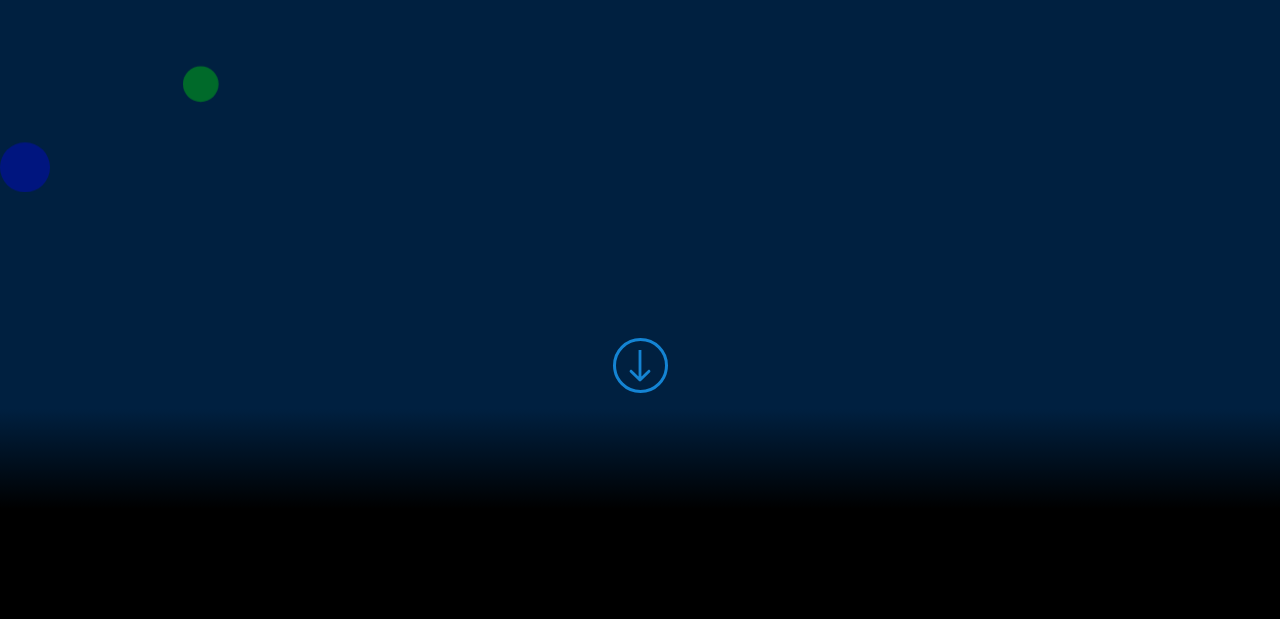
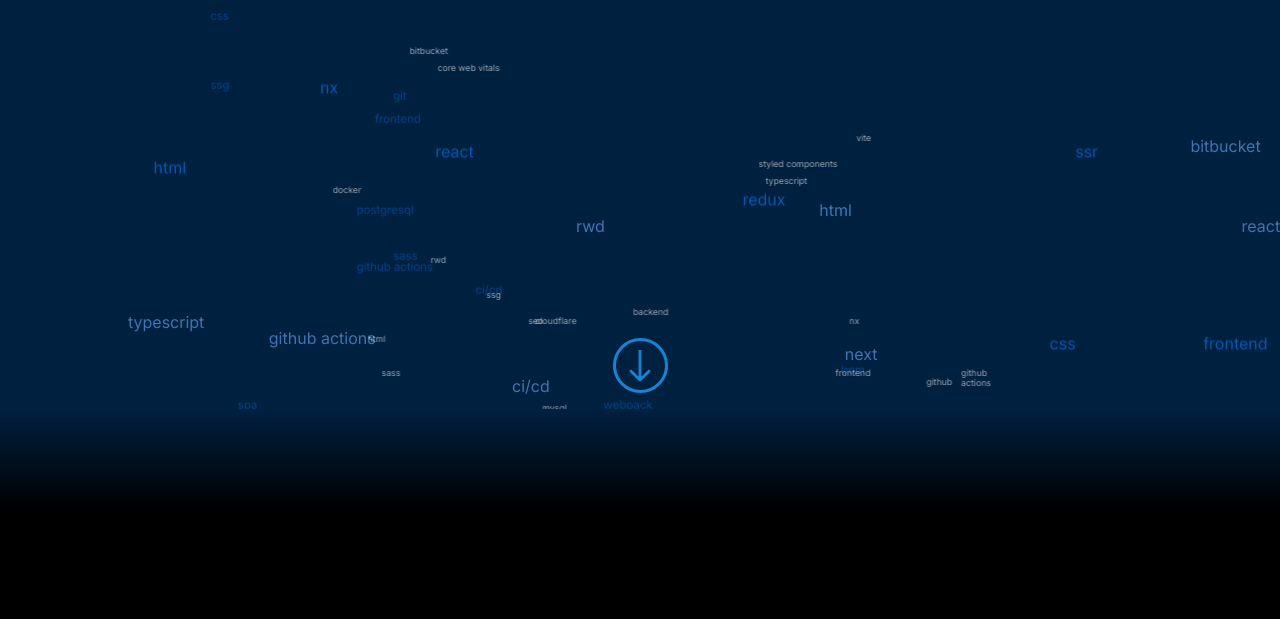
Before and after one commit to DawidGardzinski/DawidGardzinski, a website built with Vite: page index.html in a window 1280 px wide. Shown: the part 391-1010 px from the top of the page. Built offline with nearby package versions, Linux system fonts and the light colour scheme.

Commit message:
fill parallax

```diff
--- a/index.html
+++ b/index.html
@@ -69,13 +69,12 @@
       </section>
       <div id="parallax" class="parallax">
         <div class="parallax__layer parallax__layer--first">
-          <div class="parallax__layer-first-circle"></div>
         </div>
         <div class="parallax__layer parallax__layer--second">
-          <div class="parallax__layer-second-circle"></div>
         </div>
         <div class="parallax__layer parallax__layer--third">
-          <div class="parallax__layer-third-circle"></div>
+        </div>
+        <div class="parallax__layer parallax__layer--fourth">
         </div>
       </div>
       <div class="background-gradient"></div>
--- a/src/parallax.ts
+++ b/src/parallax.ts
@@ -1,8 +1,10 @@
+import shuffle from "lodash/shuffle";
 import { elementObserver } from "./scripts/observer";
 import {
   setIsScrollSyncPaused,
   synchronizeScroll,
 } from "./scripts/synchronizeScroll";
+import { getRandIntBetween } from "./utils/getRandIntBetween";
 import { onScrollEnd } from "./utils/onScrollEnd";
 
 // PARALLAX
@@ -29,3 +31,59 @@
     setIsScrollSyncPaused(true);
   }
 });
+
+const buzzWords = [
+  "typescript",
+  "react",
+  "javascript",
+  "redux",
+  "next",
+  "nx",
+  "bem",
+  "css",
+  "sass",
+  "html",
+  "styled components",
+  "vite",
+  "webpack",
+  "lodash",
+  "a11y",
+  "core web vitals",
+  "seo",
+  "frontend",
+  "backend",
+  "mysql",
+  "postgresql",
+  "node.js",
+  "mongodb",
+  "cloudflare",
+  "docker",
+  "owasp",
+  "git",
+  "github",
+  "gitlab",
+  "bitbucket",
+  "ci/cd",
+  "github actions",
+  "rwd",
+  "spa",
+  "ssr",
+  "ssg",
+];
+
+document.querySelectorAll(".parallax__layer").forEach((element) => {
+  const shuffledBuzzWords = shuffle(buzzWords);
+  const paralaxLayerItemWord = shuffledBuzzWords.map((word) => {
+    const newDiv = document.createElement("div");
+    const newContent = document.createTextNode(word);
+
+    newDiv.appendChild(newContent);
+    newDiv.classList.add("parallax__word");
+    newDiv.style.top = `${getRandIntBetween(0, 100)}%`;
+    newDiv.style.left = `${getRandIntBetween(0, 100)}%`;
+
+    return newDiv;
+  });
+
+  paralaxLayerItemWord.forEach((item) => element.appendChild(item));
+});
--- a/src/styles/parallax.css
+++ b/src/styles/parallax.css
@@ -14,44 +14,41 @@
   left: 0;
   right: 0;
   bottom: 0;
-  padding: 100vh 0;
+  padding: 100vh 20px;
+  width: 100%;
   display: flex;
   justify-content: left;
 }
 
 .parallax__layer > * {
-  height: 50px;
-  width: 50px;
   display: block;
 }
 
 .parallax__layer--first{
   -webkit-transform: translateZ(0);
   transform: translateZ(0);
+  color: var(--color-tertiary);
 }
 
 .parallax__layer--second{
   -webkit-transform: translateZ(-2px) scale(3);
   transform: translateZ(-2px) scale(3);
+  color: var(--color-primary);
 }
 
 .parallax__layer--third{
   -webkit-transform: translateZ(-6px) scale(5);
   transform: translateZ(-6px) scale(5);
+  color: var(--color-quinary);
 }
 
-.parallax__layer-first-circle{
-  border-radius: 50%;
-  background-color: red;
-}
-
-.parallax__layer-second-circle{
-  border-radius: 50%;
-  background-color: #0000ff55;
+.parallax__layer--fourth{
+  -webkit-transform: translateZ(-10px) scale(6);
+  transform: translateZ(-10px) scale(6);
 
 }
 
-.parallax__layer-third-circle{
-  border-radius: 50%;
-  background-color: #00ff0055;
+.parallax__word{
+  position: absolute;
+  opacity: 60%;
 }
--- /dev/null
+++ b/src/utils/getRandIntBetween.ts
@@ -0,0 +1,2 @@
+export const getRandIntBetween = (min: number, max: number) =>
+  Math.floor(Math.random() * (max - min + 1) + min);
```
